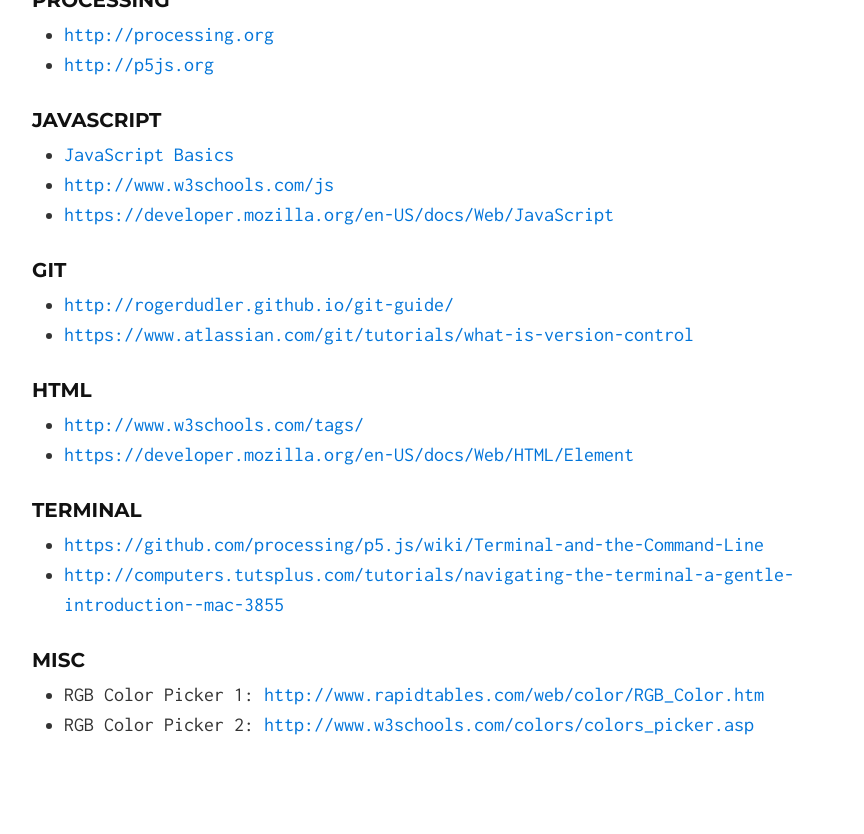
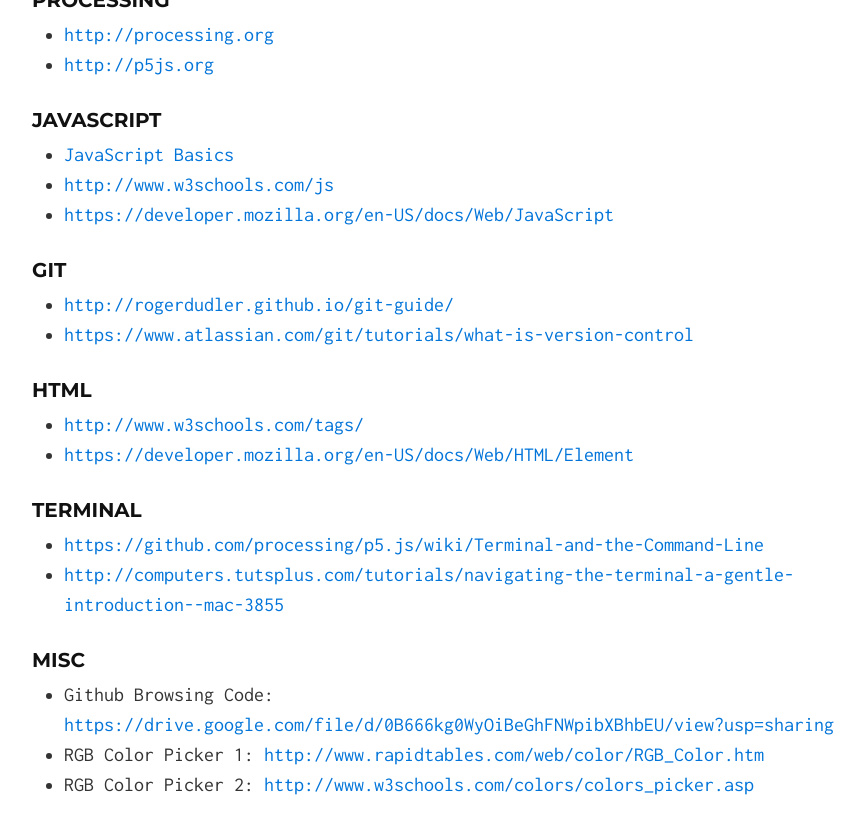
Before and after one commit to lsudigitalart/lsudigitalart.github.io, a Jekyll site: the page built from 2210/index.md, in a window 1280 px wide and 900 px high, scrolled down 2620 px. Shown: the top 834 px of the window, without its empty margins (186-1050 px from the left). Built offline with Jekyll 4.4.1, drawn with Linux system fonts in a browser that asks for light colours.

Commit message:
added link

```diff
--- a/2210/index.md
+++ b/2210/index.md
@@ -90,5 +90,6 @@
 - <http://computers.tutsplus.com/tutorials/navigating-the-terminal-a-gentle-introduction--mac-3855>
 
 ### Misc
+- Github Browsing Code: <https://drive.google.com/file/d/0B666kg0WyOiBeGhFNWpibXBhbEU/view?usp=sharing>
 - RGB Color Picker 1: <http://www.rapidtables.com/web/color/RGB_Color.htm>
 - RGB Color Picker 2: <http://www.w3schools.com/colors/colors_picker.asp>
```
